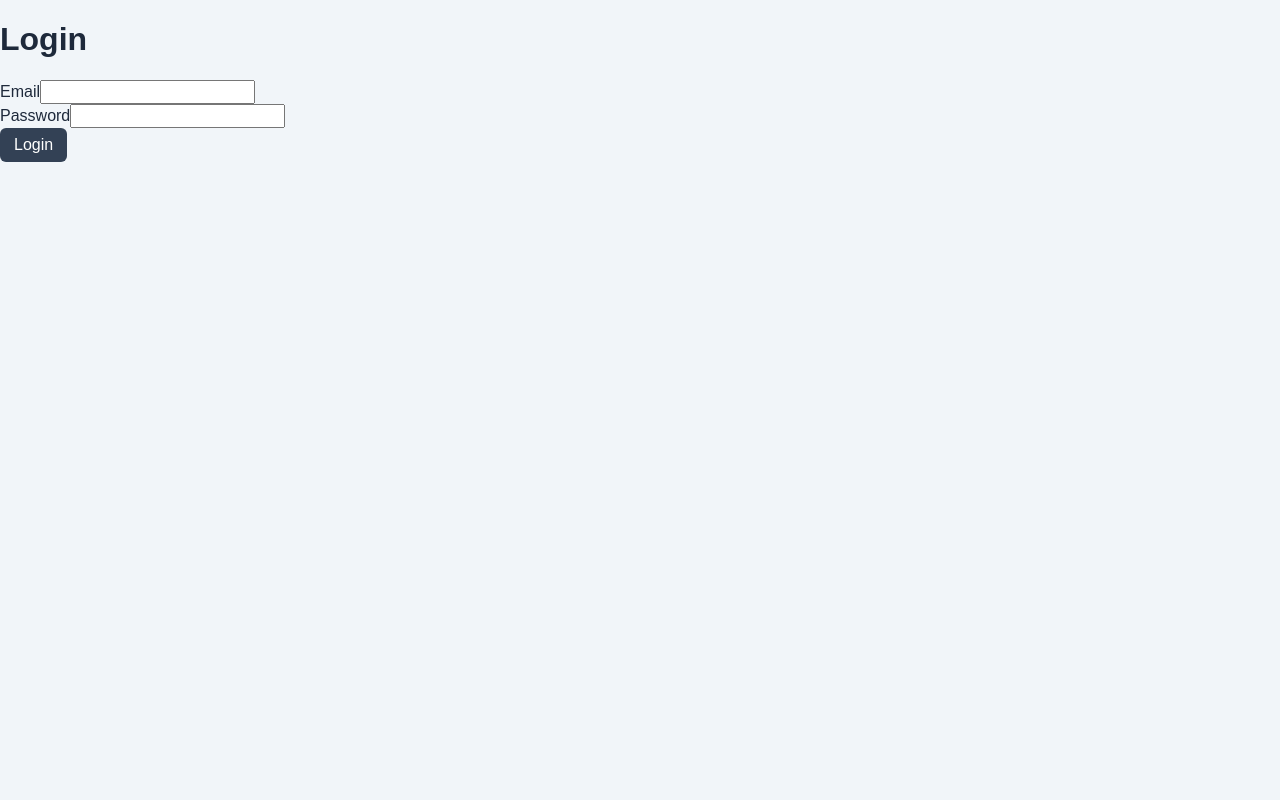
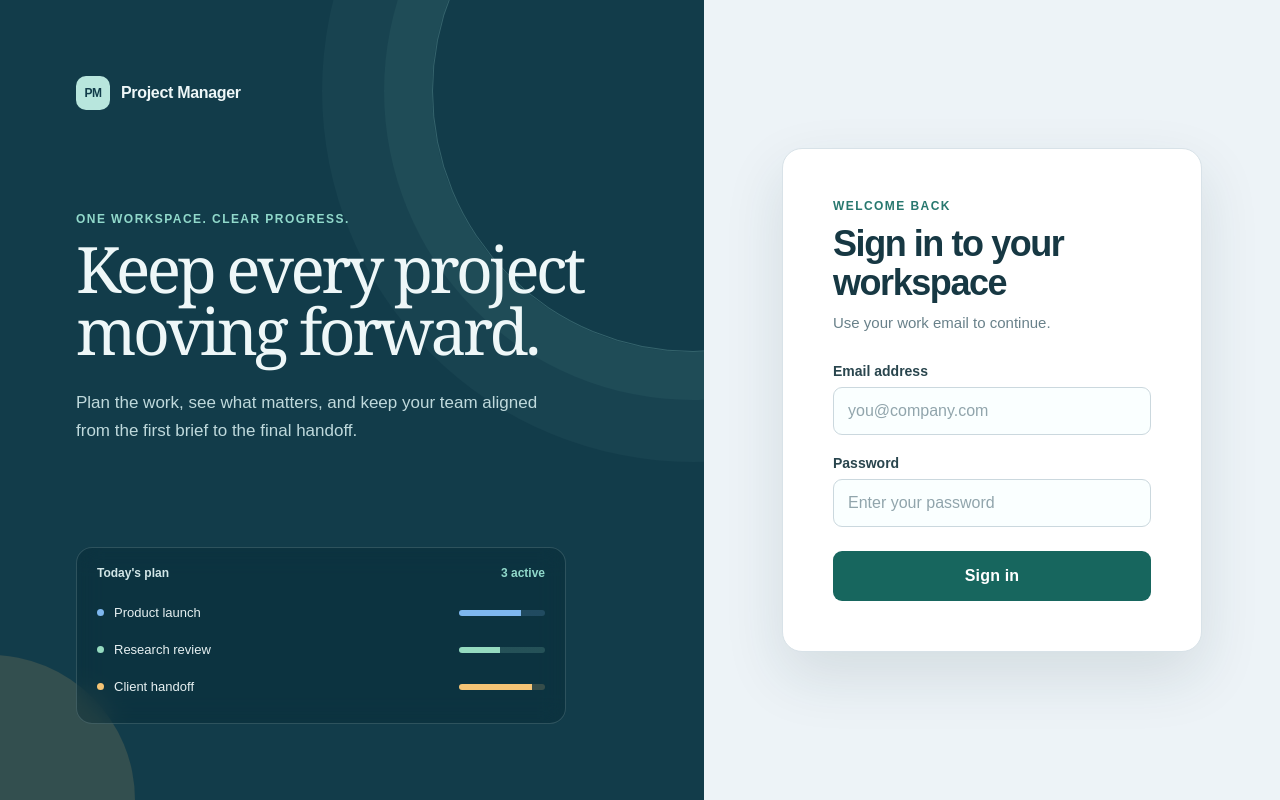
Before and after one commit to mohammad-hafi/Project-Management-React, a React (Vite) app: page /login in a window 1280 px wide. Built offline with nearby package versions, Linux system fonts and the light colour scheme; no server answers.

Commit message:
Polish login page design

```diff
--- a/src/index.css
+++ b/src/index.css
@@ -193,6 +193,272 @@ button:disabled {
   opacity: 0.5;
 }
 
+/* =========================
+   Login
+   ========================= */
+
+.login-page {
+  min-height: 100vh;
+  display: grid;
+  grid-template-columns: minmax(360px, 1.1fr) minmax(440px, 0.9fr);
+  background: #edf3f7;
+}
+
+.login-intro {
+  position: relative;
+  overflow: hidden;
+  display: flex;
+  flex-direction: column;
+  justify-content: space-between;
+  min-height: 100%;
+  padding: clamp(32px, 6vw, 76px);
+  color: #eef7f8;
+  background: #123c4a;
+}
+
+.login-intro::before,
+.login-intro::after {
+  position: absolute;
+  content: "";
+  border-radius: 999px;
+  pointer-events: none;
+}
+
+.login-intro::before {
+  width: 520px;
+  height: 520px;
+  right: -250px;
+  top: -170px;
+  border: 1px solid rgba(164, 224, 215, 0.24);
+  box-shadow: 0 0 0 48px rgba(164, 224, 215, 0.05), 0 0 0 110px rgba(164, 224, 215, 0.04);
+}
+
+.login-intro::after {
+  width: 290px;
+  height: 290px;
+  left: -155px;
+  bottom: -145px;
+  background: rgba(255, 190, 104, 0.14);
+}
+
+.login-brand,
+.login-intro-copy,
+.login-plan {
+  position: relative;
+  z-index: 1;
+}
+
+.login-brand {
+  display: inline-flex;
+  align-items: center;
+  gap: 11px;
+  width: max-content;
+  color: inherit;
+  font-weight: 750;
+  letter-spacing: -0.02em;
+  text-decoration: none;
+}
+
+.login-brand-mark {
+  display: grid;
+  width: 34px;
+  height: 34px;
+  place-items: center;
+  border-radius: 10px;
+  color: #123c4a;
+  background: #b8e6dd;
+  font-size: 12px;
+  font-weight: 800;
+  letter-spacing: -0.05em;
+}
+
+.login-intro-copy {
+  max-width: 550px;
+  margin: auto 0;
+}
+
+.login-eyebrow {
+  margin: 0 0 12px;
+  color: #91d9cb;
+  font-size: 12px;
+  font-weight: 800;
+  letter-spacing: 0.12em;
+  text-transform: uppercase;
+}
+
+.login-intro h1 {
+  max-width: 620px;
+  margin: 0;
+  font-family: Georgia, "Times New Roman", serif;
+  font-size: clamp(42px, 5vw, 72px);
+  font-weight: 500;
+  letter-spacing: -0.055em;
+  line-height: 0.98;
+}
+
+.login-intro-copy > p:last-child {
+  max-width: 470px;
+  margin: 26px 0 0;
+  color: #bfd9dc;
+  font-size: 17px;
+  line-height: 1.65;
+}
+
+.login-plan {
+  width: min(100%, 490px);
+  padding: 18px 20px;
+  border: 1px solid rgba(221, 249, 246, 0.16);
+  border-radius: 16px;
+  background: rgba(5, 38, 49, 0.36);
+  backdrop-filter: blur(12px);
+}
+
+.login-plan-header,
+.login-plan-row {
+  display: grid;
+  grid-template-columns: auto 1fr 86px;
+  align-items: center;
+  gap: 10px;
+}
+
+.login-plan-header {
+  grid-template-columns: 1fr auto;
+  margin-bottom: 14px;
+  color: #d2e6e7;
+  font-size: 12px;
+  font-weight: 700;
+}
+
+.login-plan-header span:last-child {
+  color: #91d9cb;
+}
+
+.login-plan-row {
+  min-height: 37px;
+  color: #e7f1f2;
+  font-size: 13px;
+}
+
+.login-plan-dot {
+  width: 7px;
+  height: 7px;
+  border-radius: 50%;
+}
+
+.dot-blue { background: #7eb7ef; }
+.dot-mint { background: #95dbc0; }
+.dot-gold { background: #f5c475; }
+
+.login-plan-track {
+  display: block;
+  height: 6px;
+  border-radius: 999px;
+}
+
+.track-blue { background: linear-gradient(90deg, #7eb7ef 72%, rgba(126, 183, 239, 0.18) 72%); }
+.track-mint { background: linear-gradient(90deg, #95dbc0 48%, rgba(149, 219, 192, 0.18) 48%); }
+.track-gold { background: linear-gradient(90deg, #f5c475 85%, rgba(245, 196, 117, 0.18) 85%); }
+
+.login-panel {
+  display: grid;
+  place-items: center;
+  padding: 32px;
+}
+
+.login-card {
+  width: min(100%, 420px);
+  padding: clamp(30px, 5vw, 50px);
+  border: 1px solid #d8e2e8;
+  border-radius: 20px;
+  background: #ffffff;
+  box-shadow: 0 24px 60px rgba(26, 59, 68, 0.12);
+}
+
+.login-heading h2 {
+  margin: 0;
+  color: #173843;
+  font-size: clamp(28px, 3vw, 36px);
+  letter-spacing: -0.04em;
+  line-height: 1.06;
+}
+
+.login-heading > p:last-child {
+  margin: 12px 0 0;
+  color: #69818a;
+  font-size: 15px;
+}
+
+.login-heading .login-eyebrow {
+  color: #28786f;
+}
+
+.login-form {
+  display: grid;
+  gap: 20px;
+  margin-top: 32px;
+}
+
+.login-field {
+  display: grid;
+  gap: 8px;
+}
+
+.login-field label {
+  color: #29454d;
+  font-size: 14px;
+  font-weight: 750;
+}
+
+.login-field input {
+  width: 100%;
+  height: 48px;
+  padding: 0 14px;
+  border: 1px solid #cbd8de;
+  border-radius: 9px;
+  color: #183640;
+  background: #faffff;
+  transition: border-color 160ms ease, box-shadow 160ms ease;
+}
+
+.login-field input::placeholder {
+  color: #91a5ac;
+}
+
+.login-field input:focus {
+  outline: none;
+  border-color: #378b81;
+  box-shadow: 0 0 0 4px rgba(55, 139, 129, 0.14);
+}
+
+.login-error {
+  margin: -4px 0 0;
+  padding: 11px 12px;
+  border-radius: 8px;
+  color: #9d2727;
+  background: #fff2f1;
+  font-size: 14px;
+}
+
+.login-submit {
+  min-height: 50px;
+  margin-top: 4px;
+  border-radius: 9px;
+  background: #17665e;
+  font-weight: 750;
+  letter-spacing: 0.01em;
+  transition: background 160ms ease, transform 160ms ease;
+}
+
+.login-submit:hover:not(:disabled) {
+  background: #104f4a;
+  transform: translateY(-1px);
+}
+
+.login-submit:focus-visible {
+  outline: 3px solid #8fd7c9;
+  outline-offset: 3px;
+}
+
 /* Edit button */
 
 .project-actions button:first-of-type {
@@ -250,4 +516,44 @@ button:disabled {
   .project-actions {
     flex-wrap: wrap;
   }
+
+  .login-page {
+    display: block;
+    background: #123c4a;
+  }
+
+  .login-intro {
+    min-height: auto;
+    padding: 24px 24px 120px;
+  }
+
+  .login-intro-copy {
+    margin-top: 78px;
+  }
+
+  .login-intro h1 {
+    font-size: 45px;
+  }
+
+  .login-intro-copy > p:last-child,
+  .login-plan {
+    display: none;
+  }
+
+  .login-panel {
+    margin-top: -72px;
+    padding: 0 16px 32px;
+  }
+
+  .login-card {
+    padding: 30px 24px;
+    border-radius: 16px;
+  }
 }
+
+@media (prefers-reduced-motion: reduce) {
+  .login-field input,
+  .login-submit {
+    transition: none;
+  }
+}
--- a/src/pages/LoginPage/LoginPage.tsx
+++ b/src/pages/LoginPage/LoginPage.tsx
@@ -47,40 +47,90 @@ export default function LoginPage() {
   }
 
   return (
-    <main>
-      <h1>Login</h1>
+    <main className="login-page">
+      <section className="login-intro" aria-label="Project Manager">
+        <a className="login-brand" href="/login">
+          <span className="login-brand-mark" aria-hidden="true">PM</span>
+          <span>Project Manager</span>
+        </a>
 
-      <form onSubmit={handleSubmit}>
-        <div>
-          <label htmlFor="email">Email</label>
+        <div className="login-intro-copy">
+          <p className="login-eyebrow">One workspace. Clear progress.</p>
+          <h1>Keep every project moving forward.</h1>
+          <p>
+            Plan the work, see what matters, and keep your team aligned from
+            the first brief to the final handoff.
+          </p>
+        </div>
+
+        <div className="login-plan" aria-hidden="true">
+          <div className="login-plan-header">
+            <span>Today&apos;s plan</span>
+            <span>3 active</span>
+          </div>
+          <div className="login-plan-row">
+            <span className="login-plan-dot dot-blue" />
+            <span>Product launch</span>
+            <i className="login-plan-track track-blue" />
+          </div>
+          <div className="login-plan-row">
+            <span className="login-plan-dot dot-mint" />
+            <span>Research review</span>
+            <i className="login-plan-track track-mint" />
+          </div>
+          <div className="login-plan-row">
+            <span className="login-plan-dot dot-gold" />
+            <span>Client handoff</span>
+            <i className="login-plan-track track-gold" />
+          </div>
+        </div>
+      </section>
+
+      <section className="login-panel">
+        <div className="login-card">
+          <div className="login-heading">
+            <p className="login-eyebrow">Welcome back</p>
+            <h2>Sign in to your workspace</h2>
+            <p>Use your work email to continue.</p>
+          </div>
+
+          <form className="login-form" onSubmit={handleSubmit}>
+            <div className="login-field">
+              <label htmlFor="email">Email address</label>
 
               <input
                 id="email"
                 type="email"
+                autoComplete="email"
+                placeholder="you@company.com"
                 value={email}
                 onChange={(event) => setEmail(event.target.value)}
                 required
               />
             </div>
 
-        <div>
+            <div className="login-field">
               <label htmlFor="password">Password</label>
 
               <input
                 id="password"
                 type="password"
+                autoComplete="current-password"
+                placeholder="Enter your password"
                 value={password}
                 onChange={(event) => setPassword(event.target.value)}
                 required
               />
             </div>
 
-        {error && <p>{error}</p>}
+            {error && <p className="login-error" role="alert">{error}</p>}
 
-        <button type="submit" disabled={isLoading}>
-          {isLoading ? "Logging in..." : "Login"}
+            <button className="login-submit" type="submit" disabled={isLoading}>
+              {isLoading ? "Signing in…" : "Sign in"}
             </button>
           </form>
+        </div>
+      </section>
     </main>
   );
 }
```
Lines whose indentation alone changed are shown as unchanged.
